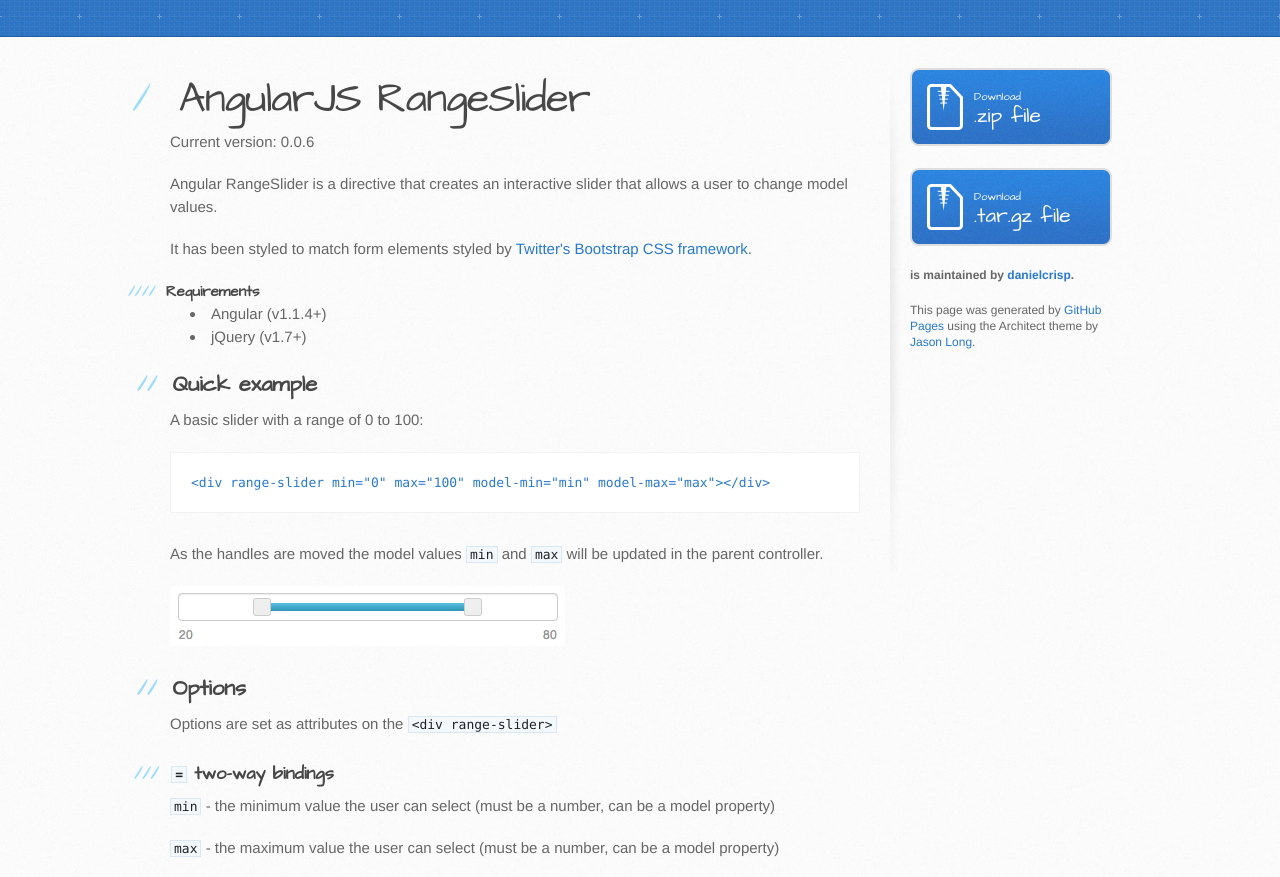
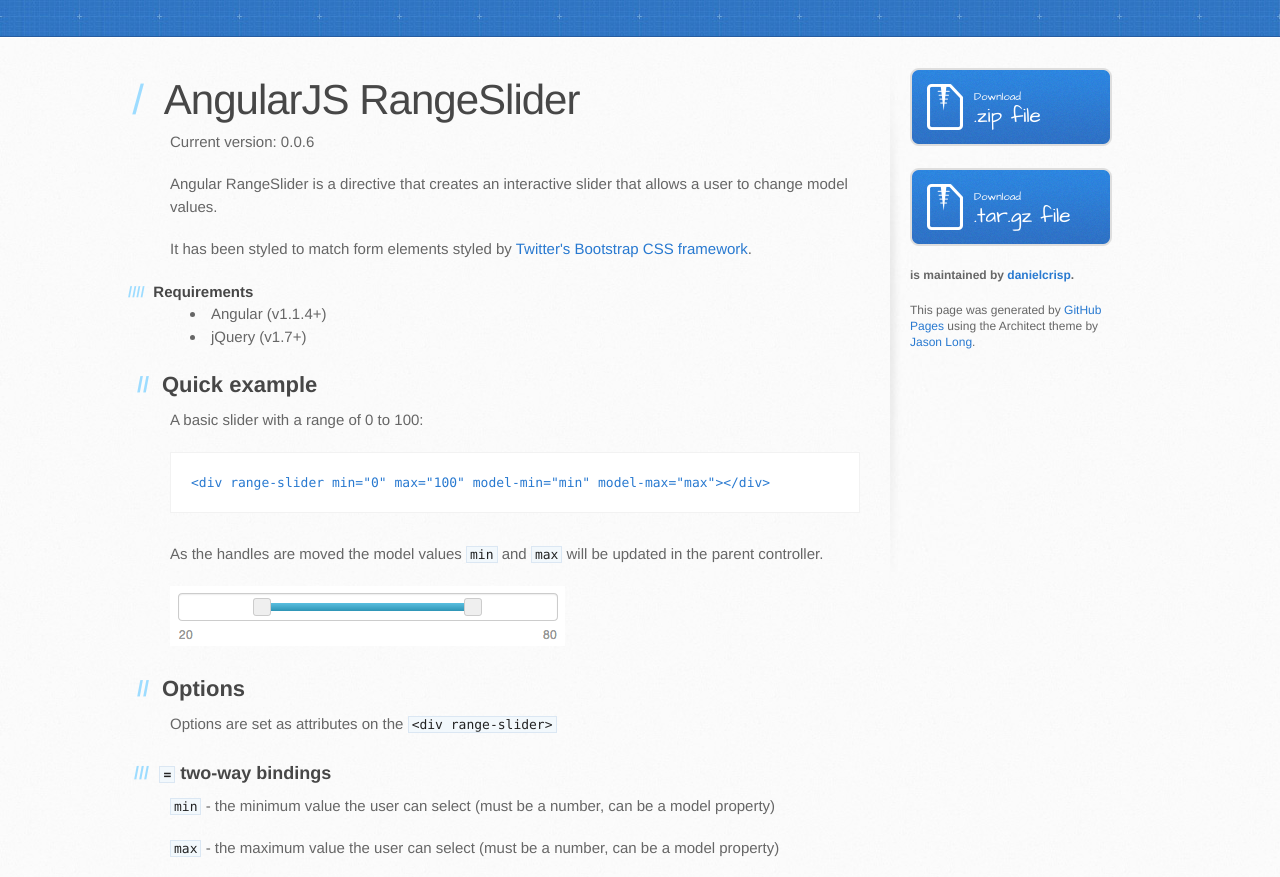
Before and after one commit to danielcrisp/angular-rangeslider, a website: page index.html in a window 1280 px wide. Shown: the part 304-1181 px from the top of the page. Drawn offline with Linux system fonts and the light colour scheme.

Commit message:
Changed font

```diff
--- a/stylesheets/stylesheet.css
+++ b/stylesheets/stylesheet.css
@@ -225,7 +225,7 @@ form {
 /* GENERAL ELEMENT TYPE STYLES */
 
 #main-content h1 {
-  font-family: 'Architects Daughter', 'Helvetica Neue', Helvetica, Arial, serif;
+  font-family: 'Helvetica Neue', Helvetica, Arial, serif;
   font-size: 2.8em;
   letter-spacing: -1px;
   color: #474747;
@@ -239,7 +239,7 @@ form {
 }
 
 #main-content h2 {
-  font-family: 'Architects Daughter', 'Helvetica Neue', Helvetica, Arial, serif;
+  font-family: 'Helvetica Neue', Helvetica, Arial, serif;
   font-size: 22px;
   font-weight: bold;
   margin-bottom: 8px;
@@ -253,7 +253,7 @@ form {
 }
 
 #main-content h3 {
-  font-family: 'Architects Daughter', 'Helvetica Neue', Helvetica, Arial, serif;
+  font-family: 'Helvetica Neue', Helvetica, Arial, serif;
   font-size: 18px;
   font-weight: bold;
   margin-top: 24px;
@@ -269,7 +269,7 @@ form {
 }
 
 #main-content h4 {
-  font-family: 'Architects Daughter', 'Helvetica Neue', Helvetica, Arial, serif;
+  font-family: 'Helvetica Neue', Helvetica, Arial, serif;
   font-size: 15px;
   font-weight: bold;
   color: #474747;
@@ -283,7 +283,7 @@ h4:before {
 }
 
 #main-content h5 {
-  font-family: 'Architects Daughter', 'Helvetica Neue', Helvetica, Arial, serif;
+  font-family: 'Helvetica Neue', Helvetica, Arial, serif;
   font-size: 14px;
   color: #474747;
 }
@@ -295,7 +295,7 @@ h5:before {
 }
 
 #main-content h6 {
-  font-family: 'Architects Daughter', 'Helvetica Neue', Helvetica, Arial, serif;
+  font-family: 'Helvetica Neue', Helvetica, Arial, serif;
   font-size: .8em;
   color: #474747;
 }
```
